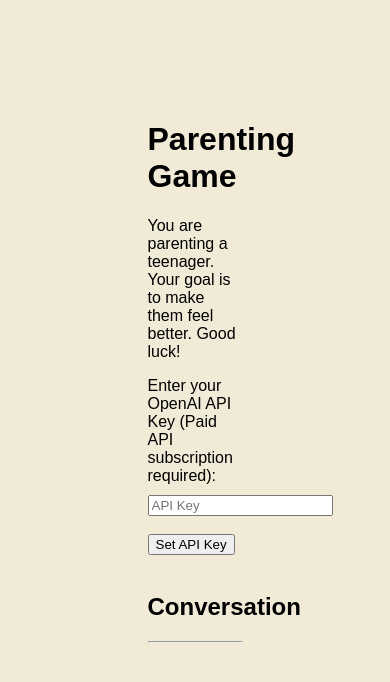
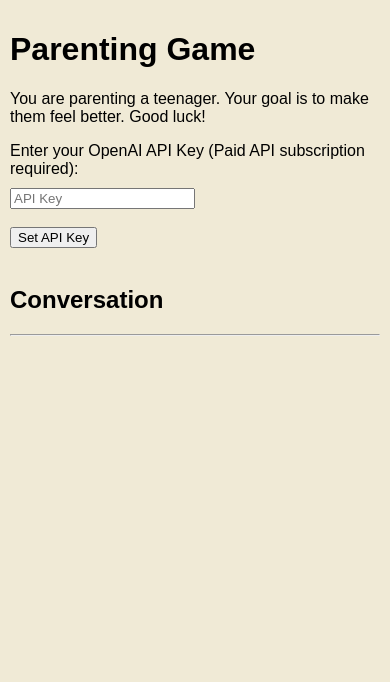
Before and after one commit to christian-stj/parenting-game, a plain HTML site: page index.html in a window 390 px wide. Drawn offline with Linux system fonts and the light colour scheme.

Commit message:
Make it mobile friendly

```diff
--- a/index.html
+++ b/index.html
@@ -10,12 +10,18 @@
             display: flex;
             justify-content: center;
             height: 100vh;
-            margin: 100px;
+            margin: 10px;
+            @media (min-width: 900px) {
+                margin: 100px;
+            }
             font-family: Arial, sans-serif;
         }
         #container {
             text-align: left;
-            width: 50%;
+            width: 100%;
+            @media (min-width: 900px) {
+                width: 50%;
+            }
         }
         label {
             display: block;
```
